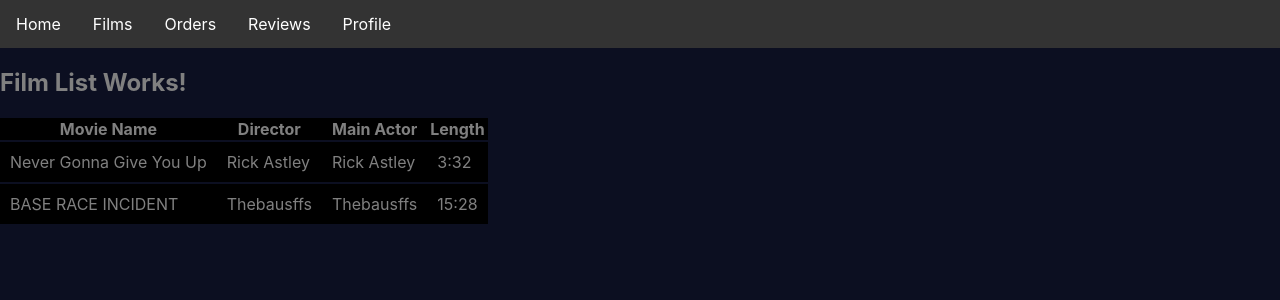
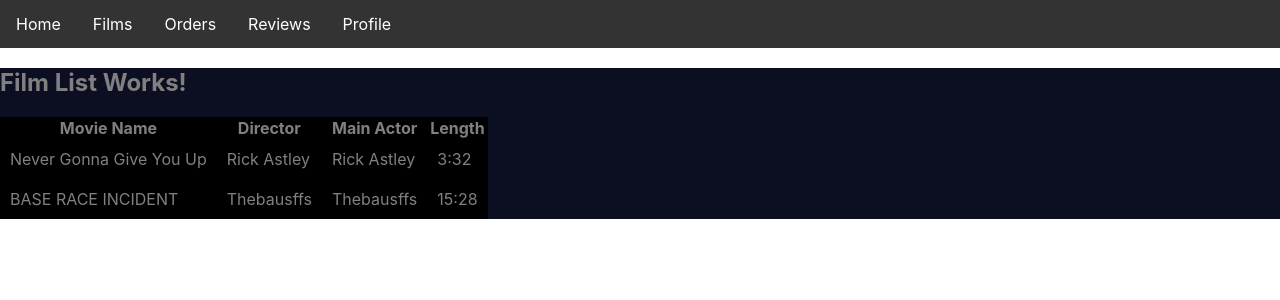
Before and after one commit to kostasliutkus/Filmu_Nuoma_Sistema, a React (Create React App) app in the folder filmu-nuoma-web/: page /FilmList in a window 1280 px wide. Shown: the top 300 px of the page. Built offline with nearby package versions, Linux system fonts and the light colour scheme.

Commit message:
adjsuted styles

```diff
--- a/filmu-nuoma-web/src/pages/FilmSystem/FilmList.js
+++ b/filmu-nuoma-web/src/pages/FilmSystem/FilmList.js
@@ -8,8 +8,8 @@ function FilmList() {
         navigate(`/film-view/${id}`);
     };
     return (
-
-        <body>
+        <html className="film-html">
+        <body className="film-body">
         <h2>Film List Works!</h2>
 
         <table>
@@ -38,6 +38,8 @@ function FilmList() {
         </table>
 
         </body>
+        </html>
+
     );
 }
 export default FilmList
--- a/filmu-nuoma-web/src/pages/FilmSystem/FilmStyle.css
+++ b/filmu-nuoma-web/src/pages/FilmSystem/FilmStyle.css
@@ -12,32 +12,29 @@ tr {
 }
 table th,
 table td {
-    color: grey; /* Replace with your desired color */
+    color: grey;
 }
 table {
     border-collapse: separate;
-    border-spacing: 0 0px; /* Horizontal and vertical spacing */
+    border-spacing: 0 0;
 }
 tr > td {
-    padding: 10px; /* Adjust the padding as needed */
-    /*border-top: 5px solid #444;*/
-    /*border-bottom: 5px solid #444;*/
+    padding: 10px;
 }
-/* If you want a border around the cells that looks continuous, you'll need to adjust for separate border-collapse: */
-td, th {
-    border-top: 1px solid #0c0f21; /* Example border */
-    border-bottom: 1px solid #0c0f21;
-    border-style: wave;
-}
-html, body {
+.film-body{
     margin: 0;
     padding: 0;
     height: 100%;
     width: 100%;
     background-color:#0c0f21;
 }
-
-/* Ensure the div takes up all available space */
+.film-html{
+    margin: 0;
+    padding: 0;
+    height: 100%;
+    width: 100%;
+    background-color:#0c0f21;
+}
 .full-page-div {
     width: 100%;
     height: 100%;
```
